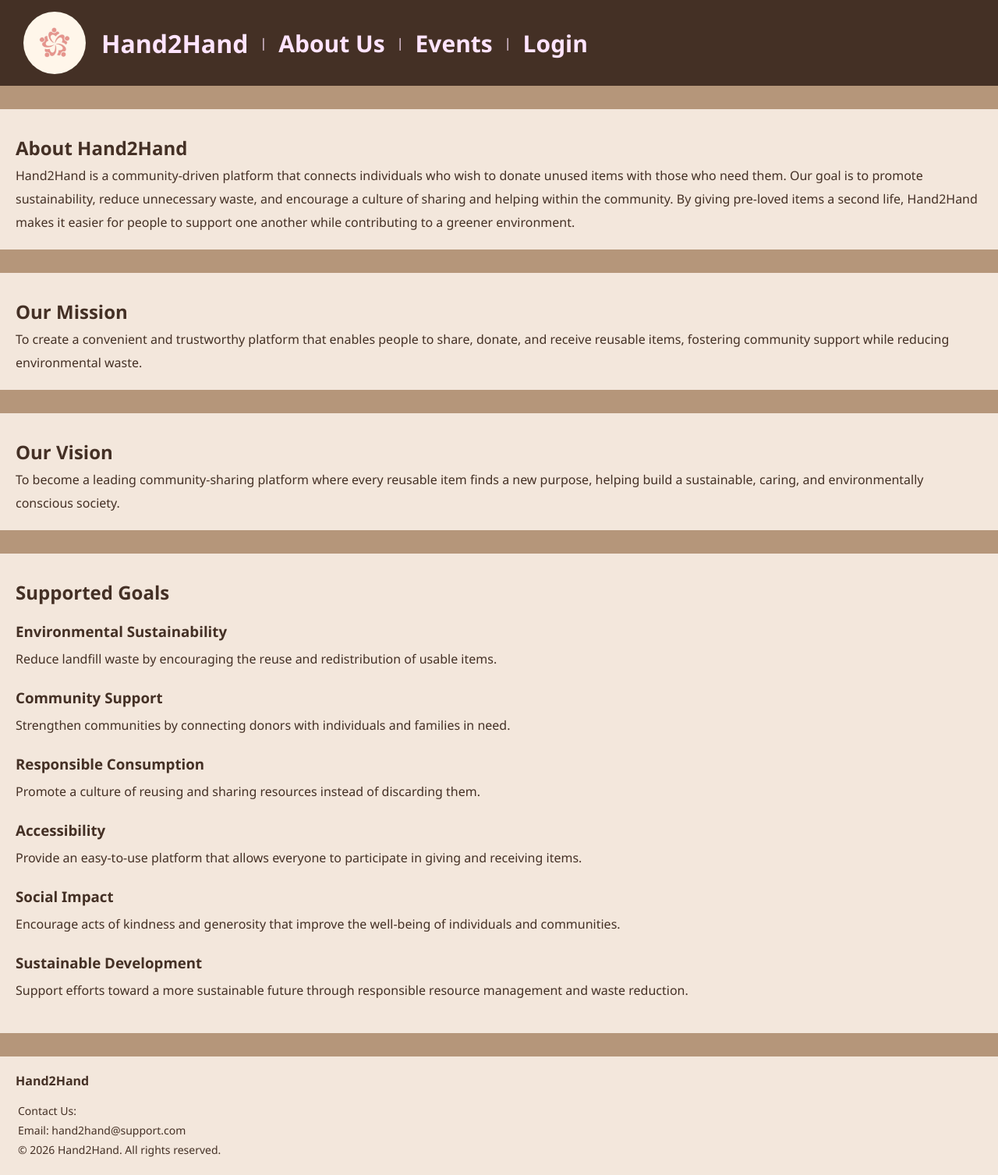
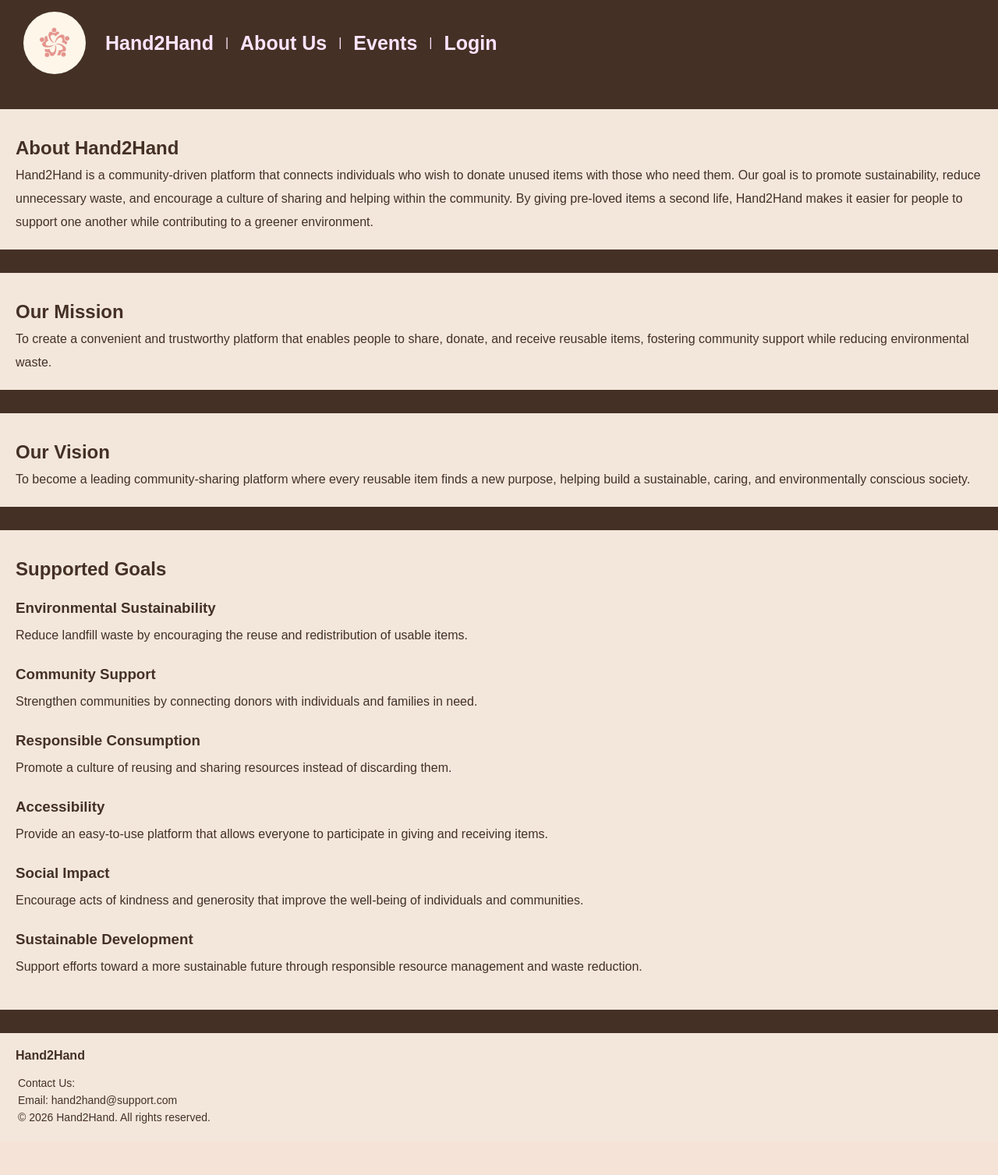
Before and after one commit to alyaapotter/Hand2Hand, a PHP site: page /about.php in a window 1280 px wide. Shown: the whole page at 78% size. After the commit the page ends 1441 px from the top, so only its background shows below. Run offline with PHP 8.4, Linux system fonts and the light colour scheme.

Commit message:
adjust about.php

```diff
--- a/about.php
+++ b/about.php
@@ -3,24 +3,25 @@
 <head>
     <meta charset="UTF-8">
     <meta name="viewport" content="width=device-width, initial-scale=1.0">
-    <link rel="stylesheet" type="text/css" href="css/style.css">
+    <link rel="stylesheet" type="text/css" href="css/format2.css">
     <title>About Page</title>
 </head>
 
-<body>
+<body class="about-page">
     <header>
+
         <div class="logo">
-        <img src="logo.png" alt="Hand2Hand logo" width="80">
-        <h1>Hand2Hand</h1>
+            <img src="image/logo.png" alt="Hand2Hand logo" width="80">
         </div>
+
         <nav>
-            |
+            <a href="home.php">Hand2Hand</a> |
             <a href="about.php">About Us</a> |
             <a href="event.php">Events</a> |
             <a href="login.php">Login</a>
         </nav>
+
     </header>
-
     <div class="description">
         <h2>About Hand2Hand</h2>
         <p>Hand2Hand is a community-driven platform that connects individuals who wish to donate unused items with those who need them.
--- a/css/format2.css
+++ b/css/format2.css
@@ -17,7 +17,7 @@ header {
     align-items: center;
     gap: 15px;
     display: flex;
-    justify-content: space-between;
+    justify-content: flex-start;
 }
 
 header img {
@@ -31,7 +31,7 @@ header img {
     display: flex;
 }
 
-/* NAV
+/* NAV */
 nav {
     align-items: center;
     gap: 5px;
@@ -50,7 +50,7 @@ nav a:hover {
     color: #a86b8c;
 }
 
- LOGOUT BUTTON
+/*LOGOUT BUTTON*/
 .logout-btn {
     background-color: #FFE4EF;
     color: #443025;
@@ -65,7 +65,7 @@ nav a:hover {
 
 .logout-btn:hover {
     background-color: #a45a66;
-} */
+}
 
 
 button {
@@ -100,6 +100,50 @@ input[type="text"] {
 /* =============
     ABOUT PAGE
    =============*/
+
+.header1 nav {
+    margin-left: 95px;
+    margin-top: -55px;
+}
+
+header img {
+    border-radius: 50%;
+}
+
+/* logo side */
+.logo {
+    display: flex;
+    align-items: center;
+    gap: 20px;
+    font-weight: bold;
+}
+
+.logo h1 {
+    font-size: 30px;
+    color: #FFE4EF;
+    text-decoration: none;
+    margin: 0 3px;
+    font-weight: bold;
+}
+
+/* NAV */
+nav {
+    display: flex;
+    align-items: center;
+    gap: 5px;
+}
+
+.header1 nav a {
+    font-size: 30px;
+    color: #FFE4EF;
+    text-decoration: none;
+    margin: 0 10px;
+    font-weight: bold;
+}
+
+.header1 nav a:hover {
+    color: #A86B6C;
+}
 h2, h3 {
     text-align: left;
     margin: 15px 0 5px;
--- a/includes/connect.php
+++ b/includes/connect.php
@@ -1,7 +1,7 @@
 <?php
 $servername = "localhost";
 $username = "root";
-$password = "";
+$password = "root123";
 $dbname = "hand2hand";
 
 // Create connection
```
